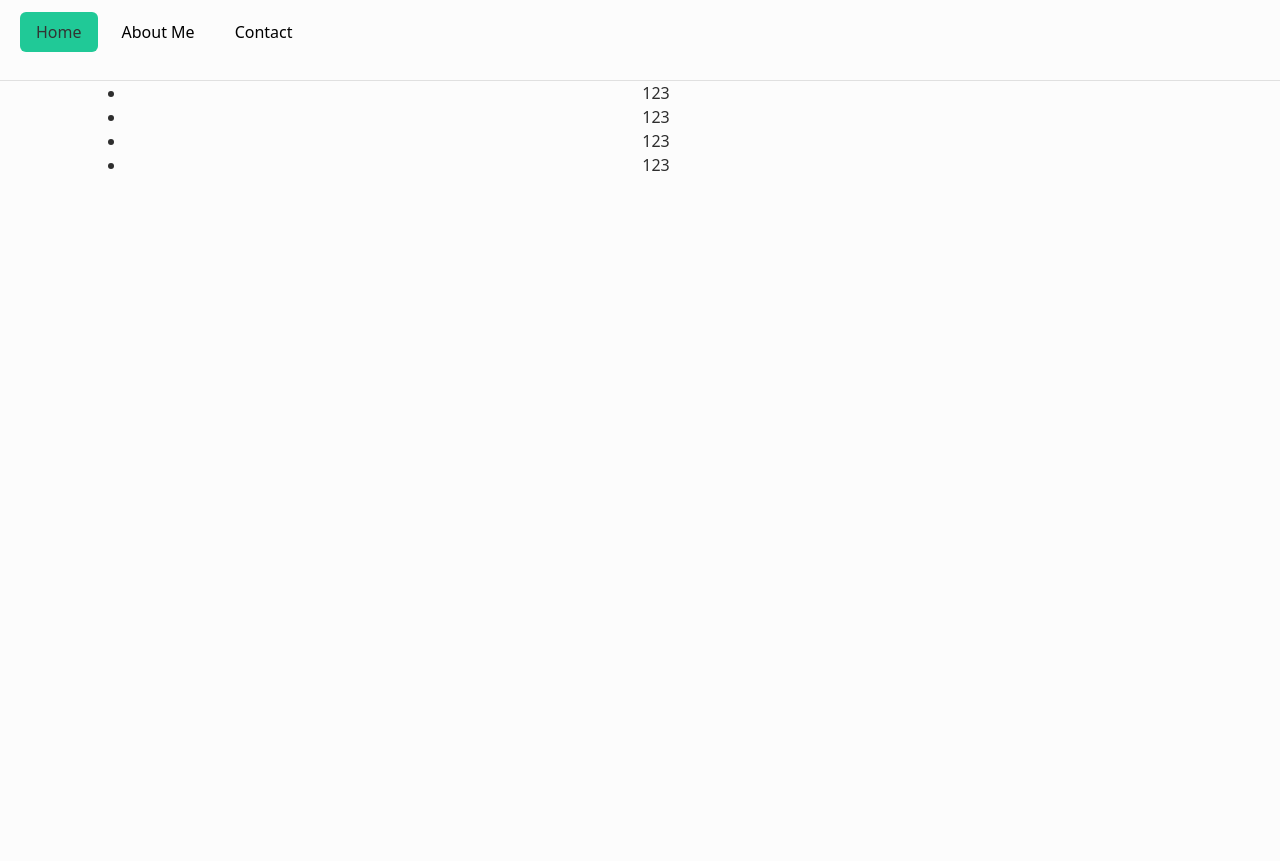
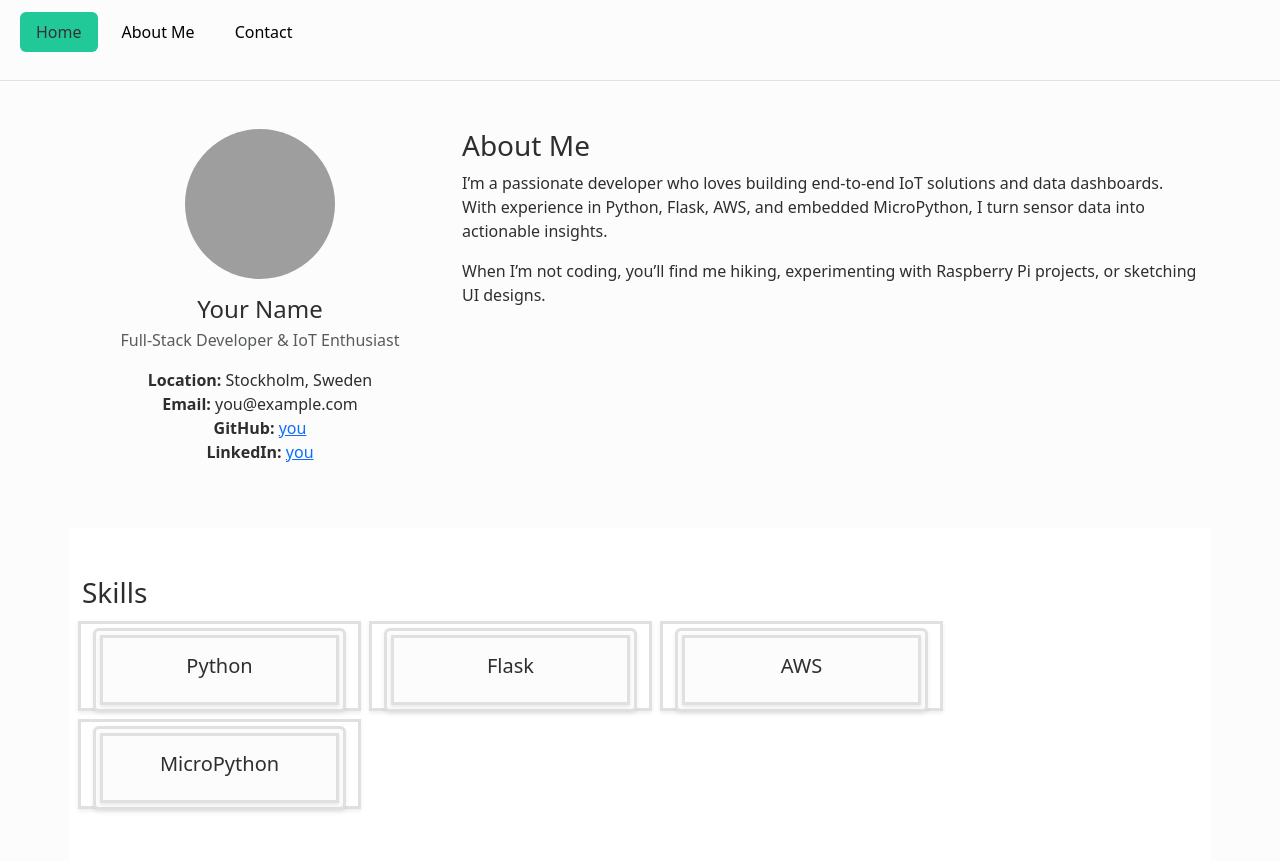
Before and after one commit to Oscar679/iot_project, a Flask app: page /aboutMe in a window 1280 px wide. Before the commit the page ends 171 px from the top, so only its background shows below. Run offline with Flask 3, Linux system fonts and the light colour scheme; some libraries are stand-ins or nearby versions; grey boxes are pictures that could not be loaded.

```diff
--- a/templates/aboutMe.html
+++ b/templates/aboutMe.html
@@ -25,19 +25,58 @@
         </ul>
     </div>
 
-    <div class="container text-center" id="contentContainer">
-        <!-- Stack the columns on mobile by making one full-width and the other half-width -->
-        <div class="container">
-            <aside id="aside">
-                <ul>
-                    <li>123</li>
-                    <li>123</li>
-                    <li>123</li>
-                    <li>123</li>
+    <section class="container py-5">
+        <div class="row align-items-start gy-4">
+            <!-- Sidebar -->
+            <aside class="col-lg-4 text-center">
+                <img src="{{ url_for('static', filename='img/profile.jpg') }}" alt="Your Name" class="rounded-circle mb-3" style="width:150px; height:150px; object-fit:cover;" />
+                <h2 class="h4 mb-1">Your Name</h2>
+                <p class="text-muted mb-3">Full-Stack Developer & IoT Enthusiast</p>
+                <ul class="list-unstyled">
+                    <li><strong>Location:</strong> Stockholm, Sweden</li>
+                    <li><strong>Email:</strong> you@example.com</li>
+                    <li>
+                        <strong>GitHub:</strong>
+                        <a href="https://github.com/you" target="_blank" rel="noopener">you</a>
+                    </li>
+                    <li>
+                        <strong>LinkedIn:</strong>
+                        <a href="https://linkedin.com/in/you" target="_blank" rel="noopener">you</a>
+                    </li>
                 </ul>
             </aside>
+
+            <!-- Main bio -->
+            <article class="col-lg-8">
+                <h3>About Me</h3>
+                <p>
+                    I’m a passionate developer who loves building end-to-end IoT solutions
+                    and data dashboards. With experience in Python, Flask, AWS, and
+                    embedded MicroPython, I turn sensor data into actionable insights.
+                </p>
+                <p>
+                    When I’m not coding, you’ll find me hiking, experimenting with
+                    Raspberry Pi projects, or sketching UI designs.
+                </p>
+            </article>
         </div>
-    </div>
+    </section>
+
+    <!-- Skills Section -->
+    <section class="container py-5 bg-white">
+        <h3 class="mb-4">Skills</h3>
+        <div class="row row-cols-2 row-cols-md-4 g-3">
+            {% for skill in ['Python','Flask','AWS','MicroPython'] %}
+            <div class="col">
+                <div class="card h-100 text-center border-secondary">
+                    <div class="card-body py-3">
+                        <h5 class="card-title mb-0">{{ skill }}</h5>
+                    </div>
+                </div>
+            </div>
+            {% endfor %}
+        </div>
+    </section>
 
     <script src="https://cdn.jsdelivr.net/npm/chart.js@4.3.0/dist/chart.umd.min.js" integrity="sha384-2P+Kfs3MdnSHaD6HzfLu1ySzJAAEZU6QukzniuB9YZzc1md4T0+FK3ptuBXr8D+D" crossorigin="anonymous"></script>
     <script src="{{ url_for('static', filename='js/script.js') }}"></script>
--- a/templates/contact.html
+++ b/templates/contact.html
@@ -14,7 +14,7 @@
     <div class="sticky-top">
         <ul class="nav nav-pills mb-3" id="pills-tab" role="tablist">
             <li class="nav-item">
-                <a class="nav-link active" id="pills-home-tab" href="#contentContainer" data-toggle="pill" role="tab" aria-controls="pills-home" aria-selected="true">Home</a>
+                <a class="nav-link active" id="pills-home-tab" href="{{ url_for('home_page') }}" data-toggle="pill" role="tab" aria-controls="pills-home" aria-selected="true">Home</a>
             </li>
             <li class="nav-item">
                 <a class="nav-link" id="pills-profile-tab" data-toggle="pill" href="{{ url_for('about_page') }}" role="tab" aria-controls="pills-profile" aria-selected="false">About Me</a>
```
